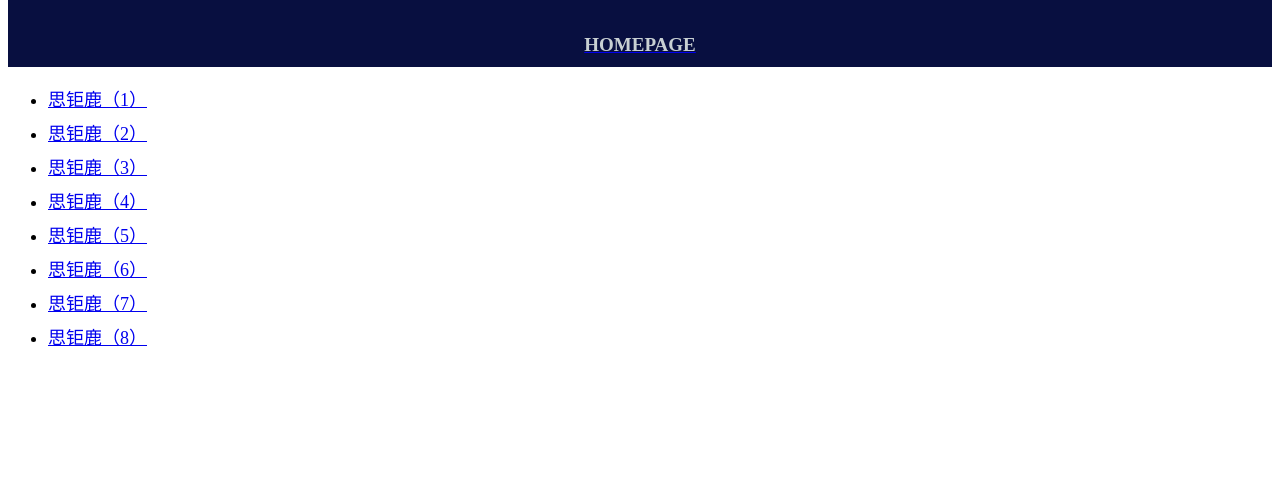
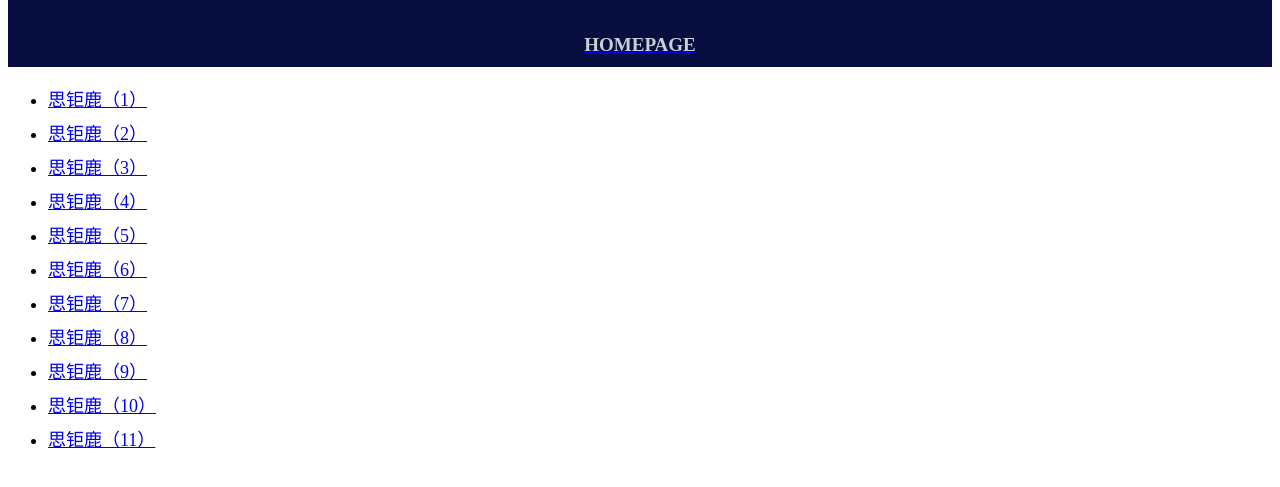
Before and after one commit to materia-prima/sijulu, a plain HTML site: page index.html in a window 1280 px wide. Shown: the part 91-578 px from the top of the page. Drawn offline with Linux system fonts and the light colour scheme.

Commit message:
Update index.html

```diff
--- a/index.html
+++ b/index.html
@@ -86,7 +86,9 @@ HOMEPAGE
  <li> <a href="https://materia-prima.github.io/sijulu/06.html">思钜鹿（6）</a> </li>
  <li> <a href="https://materia-prima.github.io/sijulu/07.html">思钜鹿（7）</a> </li>
  <li> <a href="https://materia-prima.github.io/sijulu/08.html">思钜鹿（8）</a> </li>
-
+ <li> <a href="https://materia-prima.github.io/sijulu/09.html">思钜鹿（9）</a> </li>
+ <li> <a href="https://materia-prima.github.io/sijulu/10.html">思钜鹿（10）</a> </li>
+ <li> <a href="https://materia-prima.github.io/sijulu/11.html">思钜鹿（11）</a> </li>
 </ul>
 </div>
 
```
